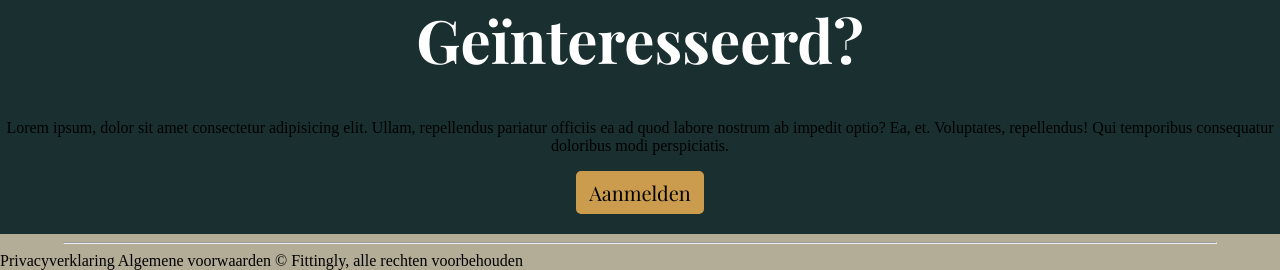
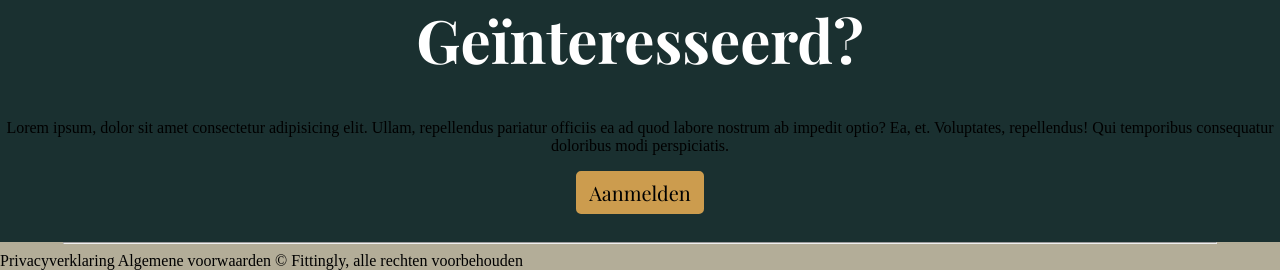
Before and after one commit to Fauvedenbrok/220FDD-DO1-Fittingly, a PHP site: page /partnerpagina.html in a window 1280 px wide; the page is wider, and only the part inside the window is pictured. Shown: the part 2704-2974 px from the top of that part. Run offline with PHP 8.4, Linux system fonts and the light colour scheme; some web fonts are replaced.

Commit message:
small changes

```diff
--- a/css/styles.css
+++ b/css/styles.css
@@ -6,11 +6,6 @@
         margin: auto;
 }
 
-header,
-footer {
-
-        overflow: hidden;
-}
 
 .main-container {
         background-color: #1A3030;
@@ -25,7 +20,6 @@
         flex-direction: row;
         margin-left: auto;
         margin-right: auto;
-        max-width: 1200px;
         justify-content: space-between;
 
 }
@@ -66,8 +60,8 @@
 
 footer {
         background-color: #B3AD98;
-        max-width: 2560px;
-        max-height: 640px;
+
+        width: 100vw;
 }
 
 footer > hr {
```
Also changed, not shown: css/onsdoelstyles.css (+4 -4 lines).
